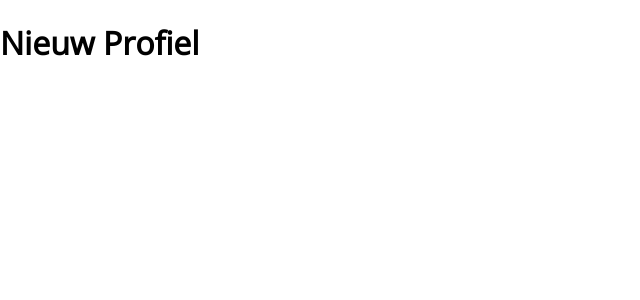
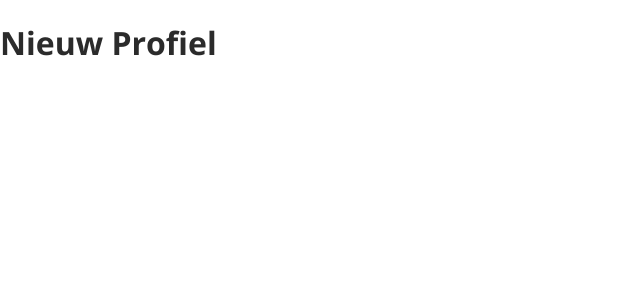
Before and after one commit to ff05/profiles-client, a React (Create React App) app: page / in a window 1280 px wide. Shown: the top 300 px of the page, without its empty margins (0-640 px from the left). Built offline with nearby package versions, Linux system fonts and the light colour scheme.

Commit message:
Change main fonts

```diff
--- a/public/index.html
+++ b/public/index.html
@@ -10,7 +10,8 @@
     -->
     <link rel="manifest" href="%PUBLIC_URL%/manifest.json">
     <link rel="shortcut icon" href="%PUBLIC_URL%/favicon.ico">
-    <link href="https://fonts.googleapis.com/css?family=Lato|Merriweather|Open+Sans|Roboto" rel="stylesheet"><!--
+    <link href="https://fonts.googleapis.com/css?family=Open+Sans:300,400,600,700|Roboto:300,400,500,700" rel="stylesheet">
+    <!--
       Notice the use of %PUBLIC_URL% in the tags above.
       It will be replaced with the URL of the `public` folder during the build.
       Only files inside the `public` folder can be referenced from the HTML.
--- a/src/index.css
+++ b/src/index.css
@@ -5,18 +5,18 @@
   --light-green: #C8E6C9;
   --red: #F44336;
   --light-red: #FFCDD2;
-  --body-font: Roboto, Helvetica, Arial, sans-serif;
-  --body-font2: "Open Sans", Helvetica, Arial, sans-serif;
-  --header-font: Lato, Helvetica, Arial, sans-serif;
-  --header-font2: Merriweather, Helvetica, Arial, sans-serif;
+  --main-font-color: #2b2b2b;
+  --main-body-font: Roboto, Helvetica, Arial, sans-serif;
+  --main-header-font: "Open Sans", Helvetica, Arial, sans-serif;
 }
 
 body {
   margin: 0;
   padding: 0;
-  font-family: var(--body-font);
+  font-family: var(--main-body-font);
+  color: var(--main-font-color)
 }
 
 h1, h2, h3, h4, h5, h6 {
-  font-family: var(--body-font2)
+  font-family: var(--main-header-font)
 }
```
